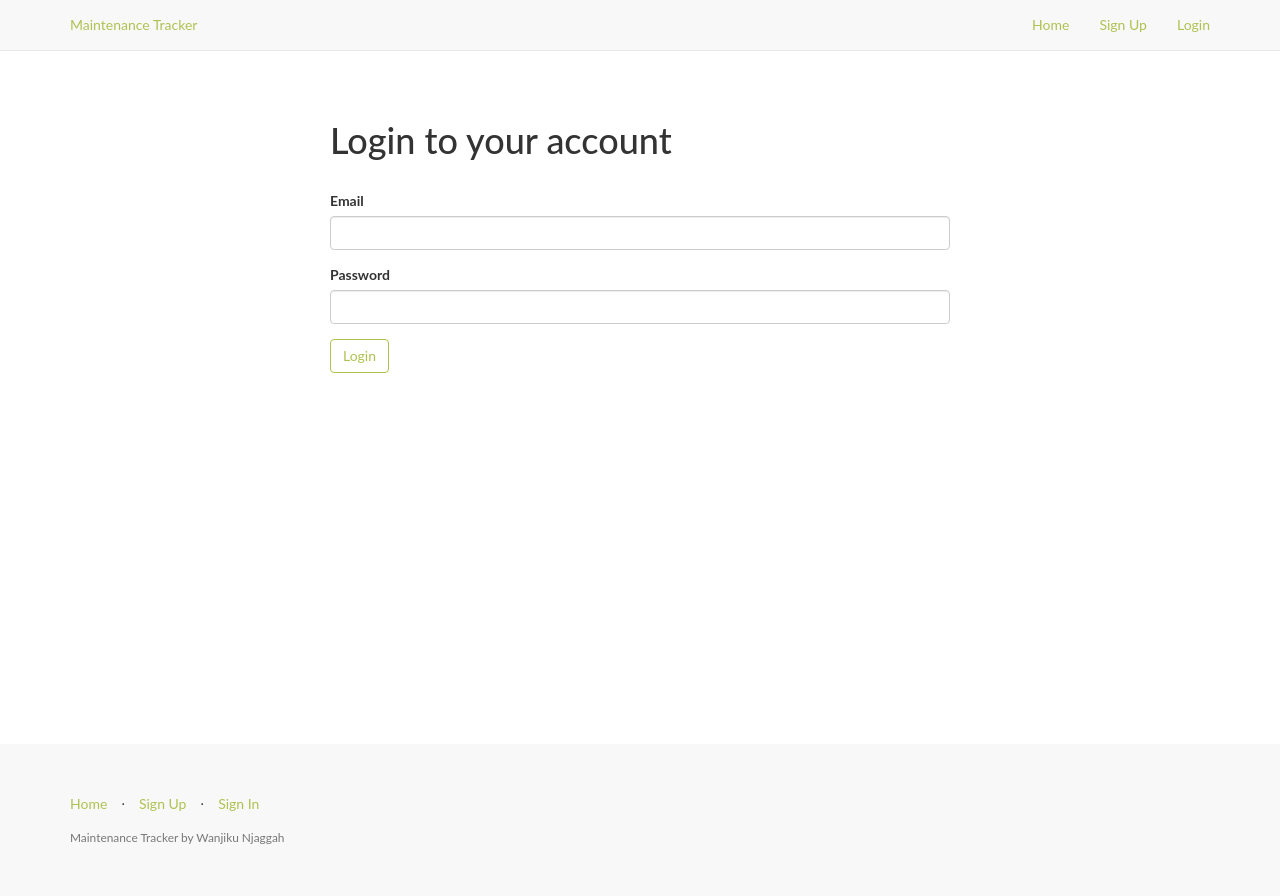
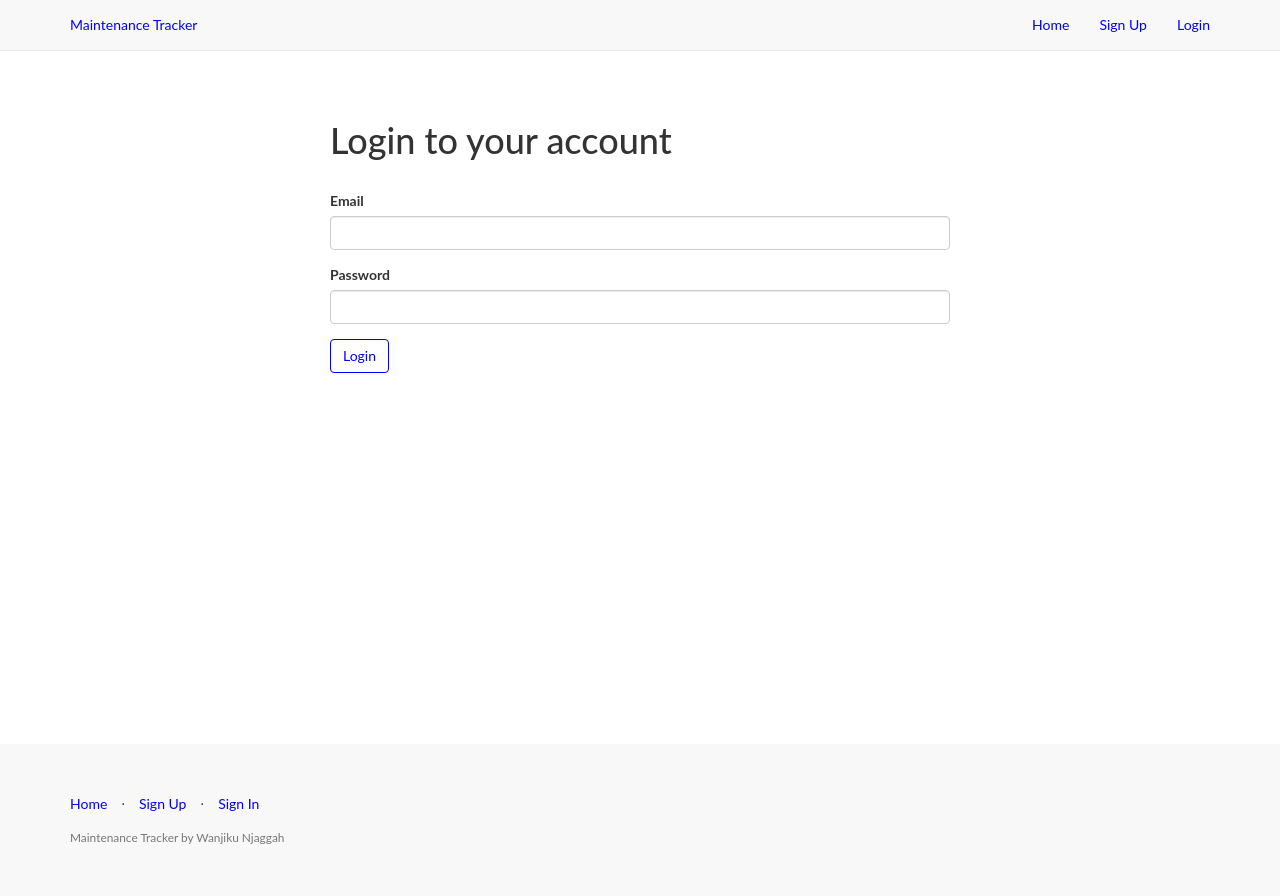
Before and after one commit to jomomg/bc-15-Maintenance_Tracker, a Flask app: page /login in a window 1280 px wide. Run offline with Flask 2, Linux system fonts and the light colour scheme; some libraries are stand-ins or nearby versions.

Commit message:
Change text colour

```diff
--- a/app/static/css/style.css
+++ b/app/static/css/style.css
@@ -10,7 +10,7 @@ body, h1, h2, h3 {
 }
 
 a, .navbar-default .navbar-brand, .navbar-default .navbar-nav>li>a {
-  color: #aec251;
+  color: #0000FF;
 }
 
 a:hover, .navbar-default .navbar-brand:hover, .navbar-default .navbar-nav>li>a:hover {
@@ -31,12 +31,12 @@ p.copyright {
     margin: auto;
     color: #687430;
     background-color: #e6ecca;
-    border-color: #aec251;
+    border-color: #0000FF;
 }
 
 .btn-default {
-    border-color: #aec251;
-    color: #aec251;
+    border-color: #0000FF;
+    color: #0000FF;
 }
 
 .btn-default:hover {
```
